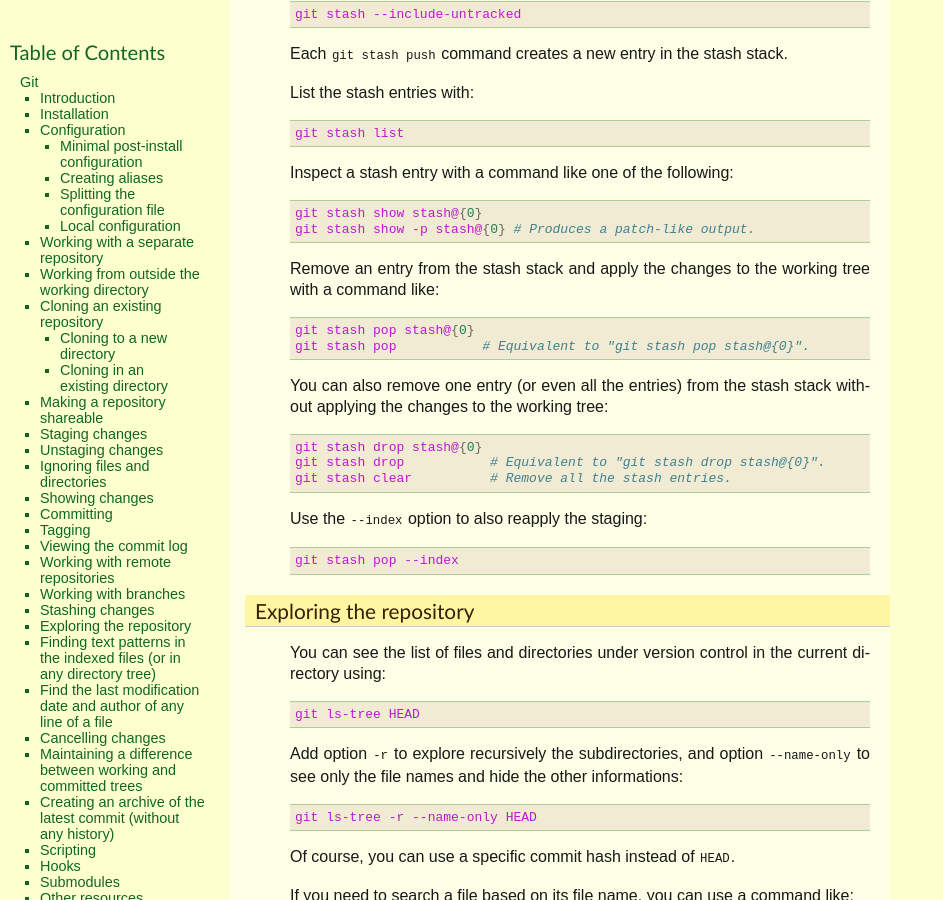
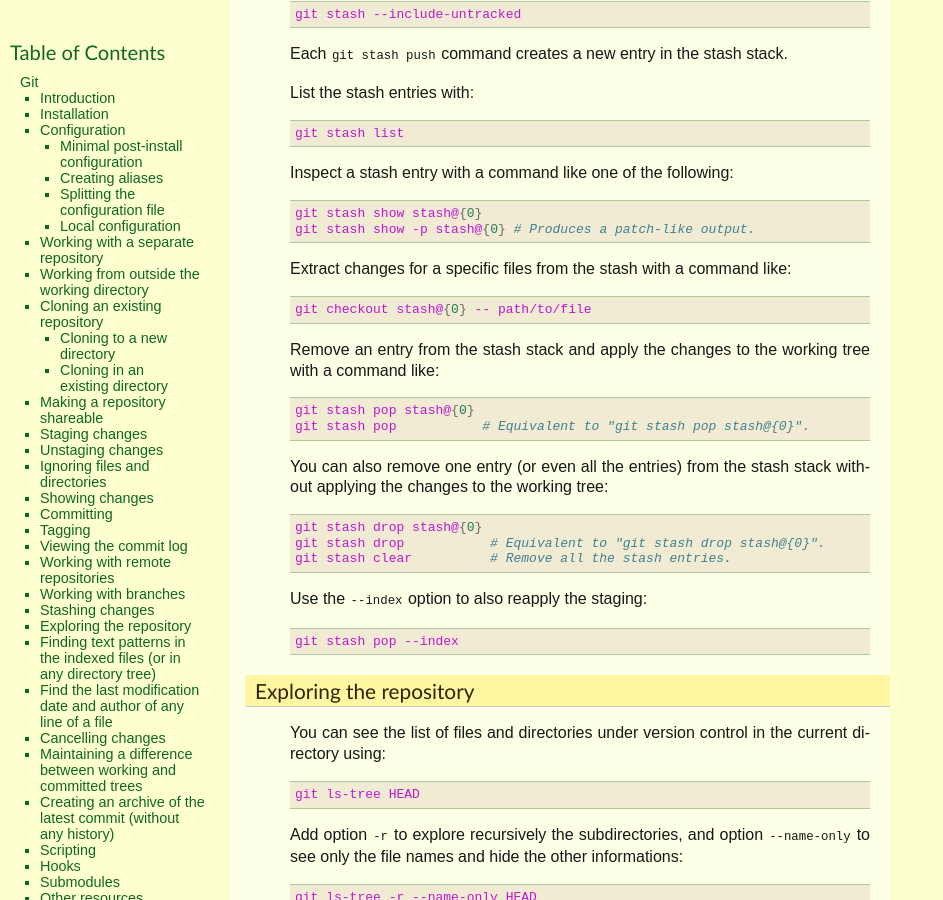
Before and after one commit to thierr26/thierr26_personal_notes_sphinx_sources, a Sphinx documentation site: the page built from source/git.rst, in a window 1280 px wide and 900 px high, scrolled down 12828 px. Shown: the whole window, without its empty margins (0-943 px from the left). Built offline with Sphinx 7.4.7, drawn with Linux system fonts in a browser that asks for light colours.

Commit message:
Add "checkout stash@{0} -- path/to/file"

```diff
--- a/source/git.rst
+++ b/source/git.rst
@@ -773,6 +773,10 @@ Inspect a stash entry with a command like one of the following::
   git stash show stash@{0}
   git stash show -p stash@{0} # Produces a patch-like output.
 
+Extract changes for a specific files from the stash with a command like::
+
+  git checkout stash@{0} -- path/to/file
+
 Remove an entry from the stash stack and apply the changes to the working tree
 with a command like::
 
```
